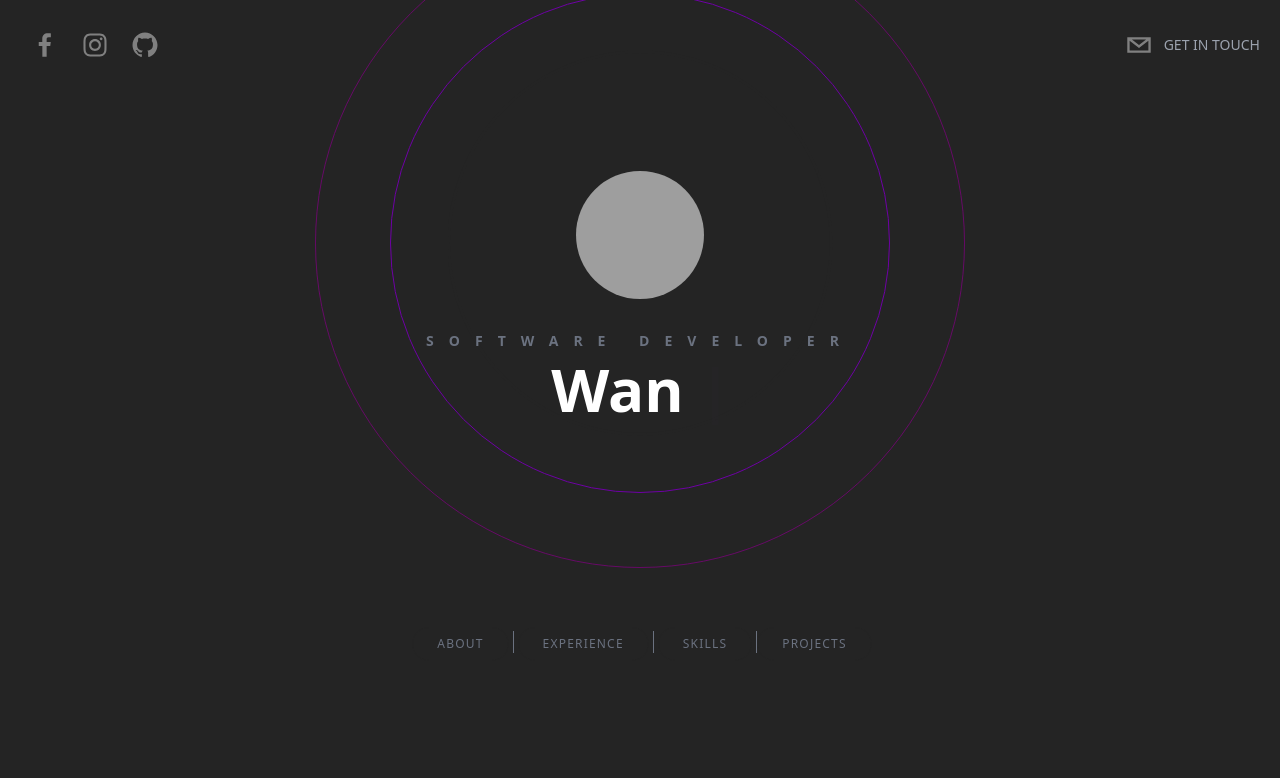
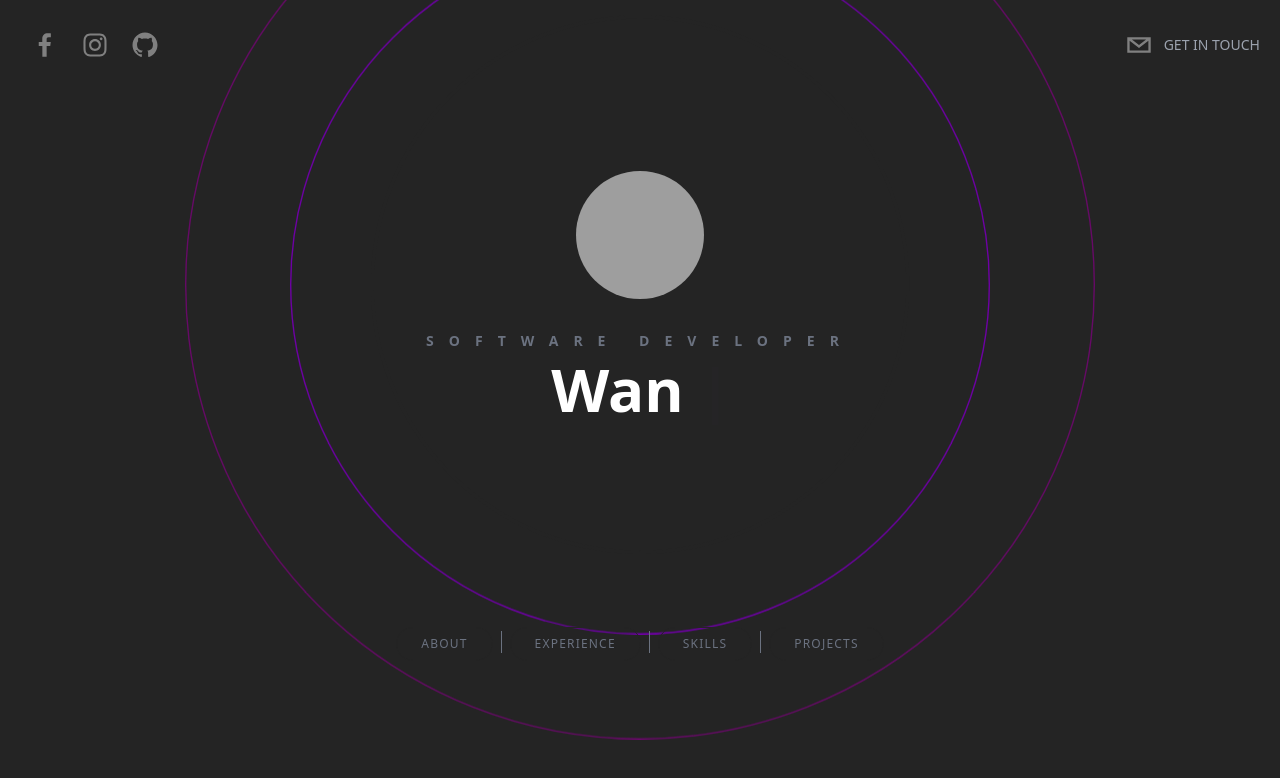
Before and after one commit to matheusmoc/matheus_portfolio, a Next.js app: page / in a window 1280 px wide. Shown: the top 778 px of the page. Built offline with nearby package versions, Linux system fonts and the light colour scheme; grey boxes are pictures that could not be loaded.

Commit message:
reafactor: animate framer

```diff
--- a/components/BackgroundCircle.tsx
+++ b/components/BackgroundCircle.tsx
@@ -9,7 +9,7 @@ export default function BackgroundCircle({}: Props) {
         opacity: 0
     }}
     animate={{
-        scale: [1,2,2,3,1],
+        scale: [1,2,2,3,1.4],
         opacity: [0.1, 0.2, 0.4, 0.8, 0.1, 1.0],
         borderRadius: ["20%", "20%", "50%", "80%", "20%"]
     }}
--- a/components/Hero.tsx
+++ b/components/Hero.tsx
@@ -34,19 +34,19 @@ export default function Hero({}: Props) {
         </h1>
 
         <div className="pt-52 divide-gray-500 divide-x">
-          <Link className="pl-1 pr-1" href="#about">
+          <Link className="pl-2 pr-2" href="#about">
             <button className="heroButton">About</button>
           </Link>
 
-          <Link className="pl-1 pr-1" href="#experience">
+          <Link className="pl-2 pr-2" href="#experience">
             <button className="heroButton">Experience</button>
           </Link>
 
-          <Link className="pl-1 pr-1" href="#skills">
+          <Link className="pl-2 pr-2" href="#skills">
             <button className="heroButton">Skills</button>
           </Link>
 
-          <Link href="#projects">
+          <Link className="pl-2 pr-2" href="#projects">
             <button className="heroButton">Projects</button>
           </Link>
         </div>
```
